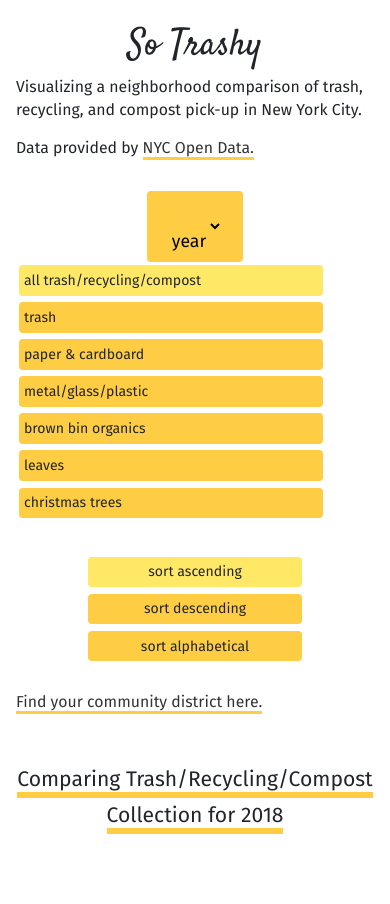
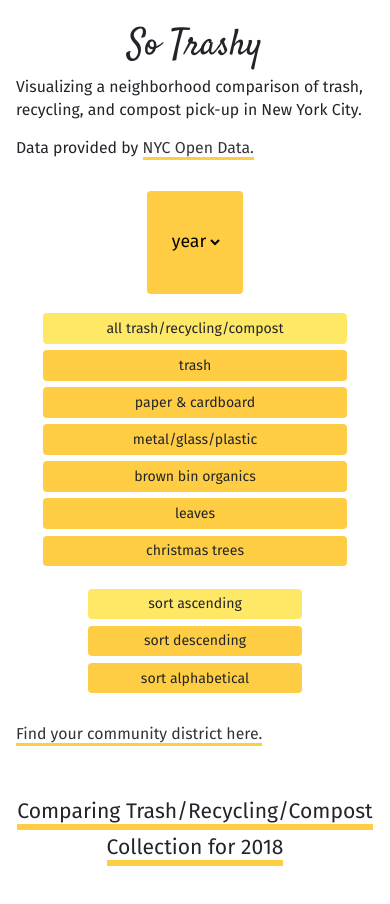
Before and after one commit to snphillips/So-Trashy-React, a React (Create React App) app: page / in a window 390 px wide. Shown: the top 904 px of the page. Built offline with nearby package versions, Linux system fonts and the light colour scheme; no server answers.

Commit message:
style new radio buttons for small screen

```diff
--- a/src/RefuseTypeButtonsRadio.js
+++ b/src/RefuseTypeButtonsRadio.js
@@ -5,7 +5,7 @@ export default class RefuseTypeButtonsRadio extends Component {
   render() {
     return (
 
-      <div className="radio-toolbar"
+      <form className="radio-toolbar"
            id="radio-toolbar-type"
            onChange={this.props.refuseTypeSubmit}
            >
@@ -74,7 +74,7 @@ export default class RefuseTypeButtonsRadio extends Component {
                  />
           <label for="xmastreetons">christmas trees</label><br/>
 
-      </div>
+      </form>
 
     );
   }
--- a/src/index.css
+++ b/src/index.css
@@ -244,25 +244,6 @@ i.fab {
     line-height: 1.4;
   }
 
-  /* ===============================
-  Sidebar - Refuse Type Buttons
-  ================================== */
-  form.type-buttons,
-  form {
-    /*margin: auto;*/
-    text-align: center;
-    padding-top: 1rem;
-  }
-
-  input.refusetype,
-  input.sort-order {
-    text-align: center;
-    text-decoration: none;
-    padding: .3rem;
-    font-size: 100%;
-    margin: .25rem auto;
-  }
-
   /* ============================
   Sidebar - Dropdown Button Years
   =============================== */
@@ -272,9 +253,37 @@ i.fab {
     border-right: 20px solid #ffcd44; /* yellow */
     font-size: 100%;
     padding-top: 2rem;
+    padding-bottom: 2rem;
     margin: auto;
     text-align: center;
   }
+
+  /* ===============================
+  Sidebar - Refuse Type & Sort Buttons
+  ================================== */
+  form {
+    margin: auto;
+    text-align: center;
+    padding-top: 1rem;
+  }
+
+/*  input.refusetype,
+  input.sort-order {
+    text-align: center;
+    text-decoration: none;
+    padding: .3rem;
+    font-size: 100%;
+    margin: .25rem auto;
+  }*/
+
+  div#radio-toolbar-type.radio-toolbar label {
+    text-align: center;
+    /*text-decoration: none;*/
+    padding: .3rem;
+    font-size: 100%;
+    margin: .25rem auto;
+  }
+
 
 
 /* =============================
```
